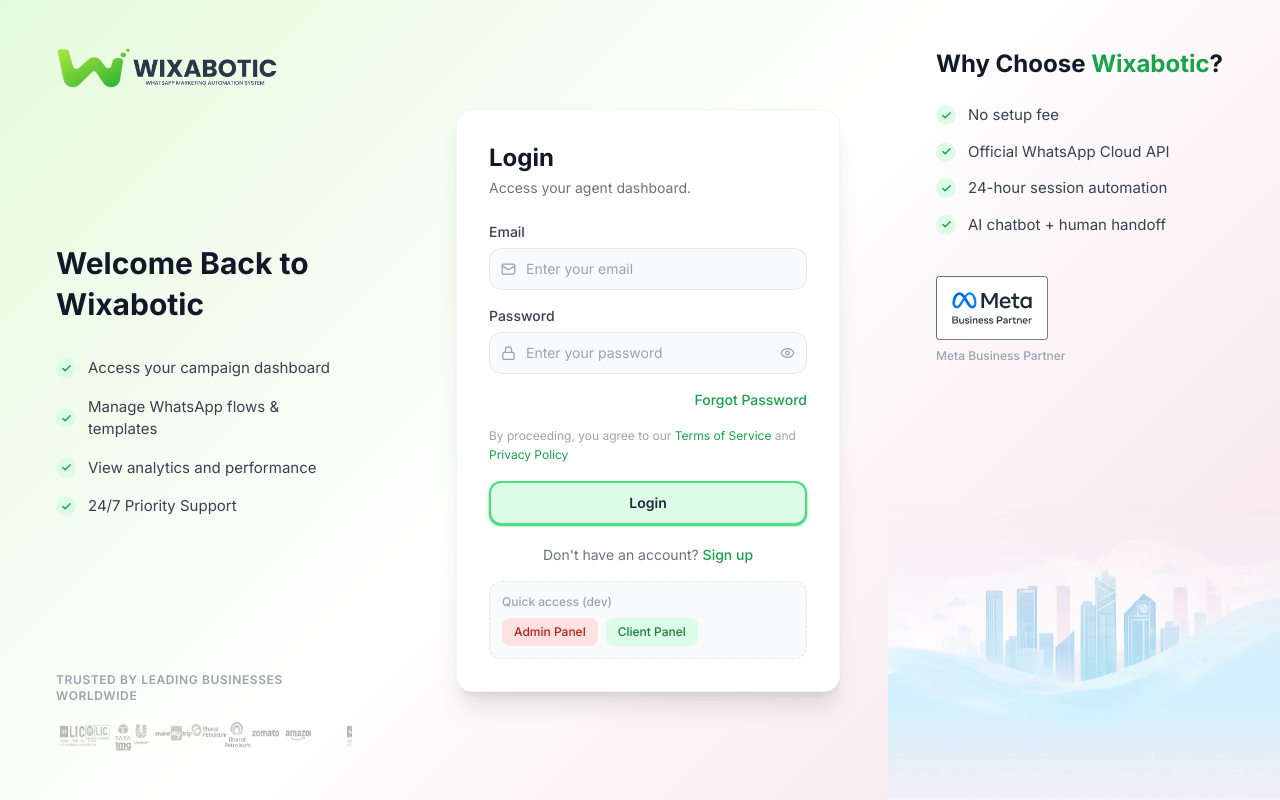
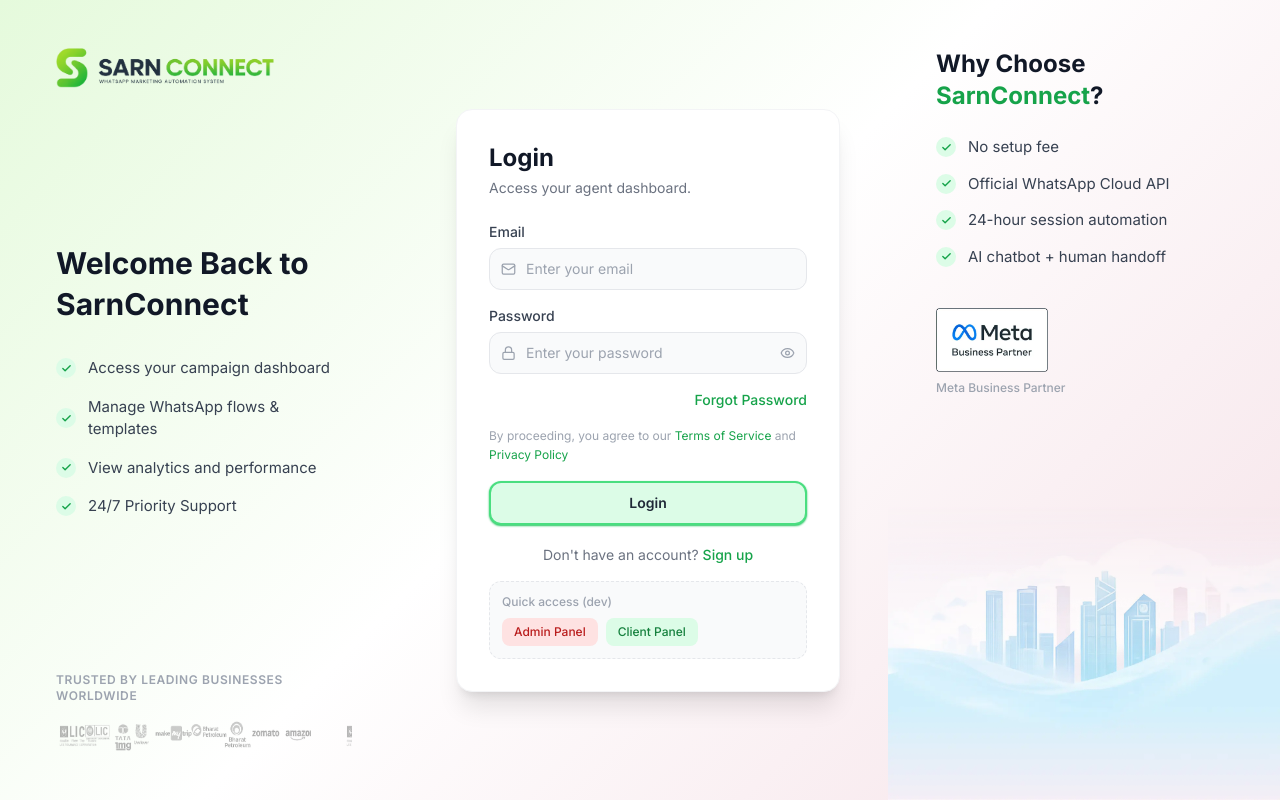
Before and after one commit to Rahulrajput81680/sarn, a React (Vite) app in the folder frontend/: page /login in a window 1280 px wide. Built offline with nearby package versions, Linux system fonts and the light colour scheme; no server answers.

Commit message:
some changes in client dash from wixabotic to sarnconnect

```diff
--- a/frontend/src/layouts/AdminLayout.jsx
+++ b/frontend/src/layouts/AdminLayout.jsx
@@ -172,12 +172,12 @@ export default function AdminLayout() {
         <div className="flex flex-col items-center justify-center px-3 py-4 border-b border-slate-700">
           {sidebarOpen ? (
             <>
-              <img src="/images/icon.png" alt="Wixabotic" className="h-8 w-auto object-contain  invert" />
+              <img src="/images/sarn.png" alt="Wixabotic" className="h-8 w-auto object-contain  invert" />
               <span className="text-xs text-red-400 font-medium mt-1">Master Admin</span>
             </>
           ) : (
             <img
-              src="/images/icon.png"
+              src="/images/sarn.png"
               alt="W"
               className="w-10 h-5 object-cover object-left shrink-0"
             />
--- a/frontend/src/layouts/DashboardLayout.jsx
+++ b/frontend/src/layouts/DashboardLayout.jsx
@@ -13,14 +13,14 @@ import OnboardingWizard from '../components/onboarding/OnboardingWizard'
 const NAV = [
   { label: 'Dashboard',          icon: LayoutDashboard, to: '/dashboard' },
   { label: 'Bulk Messaging',     icon: Send,            to: '/bulk-messaging' },
-  { label: 'Campaigns',          icon: Megaphone,       to: '/campaigns' },
+  // { label: 'Campaigns',          icon: Megaphone,       to: '/campaigns' },
   { label: 'Contacts',           icon: Users,           to: '/contacts' },
-  { label: 'Team Inbox',         icon: MessageSquare,   to: '/inbox' },
-  { label: 'Chatbot Builder',    icon: Bot,             to: '/chatbot' },
-  { label: 'Analytics',          icon: BarChart3,       to: '/analytics' },
+  // { label: 'Team Inbox',         icon: MessageSquare,   to: '/inbox' },
+  // { label: 'Chatbot Builder',    icon: Bot,             to: '/chatbot' },
+  // { label: 'Analytics',          icon: BarChart3,       to: '/analytics' },
   { label: 'Templates',          icon: FileText,        to: '/templates' },
-  { label: 'Team & Access',      icon: UserCog,         to: '/team' },
-  { label: 'Billing',            icon: CreditCard,      to: '/billing' },
+  // { label: 'Team & Access',      icon: UserCog,         to: '/team' },
+  // { label: 'Billing',            icon: CreditCard,      to: '/billing' },
 ]
 
 const AUTO_COLLAPSE_ROUTES = ['/inbox', '/chatbot']
@@ -73,12 +73,12 @@ export default function DashboardLayout() {
 
         <div className="h-14 flex items-center justify-center px-3 border-b border-green-100/60">
           {sidebarOpen ? (
-            <img src="/images/icon.png" alt="Wixabotic" className="h-8 w-auto object-contain" />
+            <img src="/images/sarn.png" alt="Wixabotic" className="h-8 w-auto object-contain" />
           ) : (
             <img
-              src="/images/icon.png"
+              src="/images/sarn.png"
               alt="W"
-              className="w-10 h-5 object-cover object-left shrink-0"
+              className="w-5 h-5 object-cover object-left shrink-0"
             />
           )}
         </div>
--- a/frontend/src/pages/auth/AdminLogin.jsx
+++ b/frontend/src/pages/auth/AdminLogin.jsx
@@ -9,10 +9,10 @@ const EASE_OUT = [0.23, 1, 0.32, 1]
 
 /* Dummy admin credentials */
 const ADMIN_ACCOUNTS = [
-  { email: 'admin@wixabotic.io',    password: 'admin123',    role: ROLES.SUPER_ADMIN, name: 'Kunal Sharma'  },
-  { email: 'support@wixabotic.io',  password: 'support123',  role: ROLES.ADMIN,       name: 'Arjun Mehta'  },
-  { email: 'billing@wixabotic.io',  password: 'billing123',  role: ROLES.ADMIN,       name: 'Priya Sharma' },
-  { email: 'compliance@wixabotic.io',password: 'comply123',  role: ROLES.ADMIN,       name: 'Sneha Rao'    },
+  { email: 'admin@SarnConnect.io',    password: 'admin123',    role: ROLES.SUPER_ADMIN, name: 'Kunal Sharma'  },
+  { email: 'support@SarnConnect.io',  password: 'support123',  role: ROLES.ADMIN,       name: 'Arjun Mehta'  },
+  { email: 'billing@SarnConnect.io',  password: 'billing123',  role: ROLES.ADMIN,       name: 'Priya Sharma' },
+  { email: 'compliance@SarnConnect.io',password: 'comply123',  role: ROLES.ADMIN,       name: 'Sneha Rao'    },
 ]
 
 export default function AdminLogin() {
@@ -63,7 +63,7 @@ export default function AdminLogin() {
             <ShieldCheck size={28} className="text-white" />
           </div>
           <h1 className="text-2xl font-bold text-white">Master Admin</h1>
-          <p className="text-sm text-slate-400 mt-1">Wixabotic Control Panel</p>
+          <p className="text-sm text-slate-400 mt-1">SarnConnect Control Panel</p>
         </div>
 
         {/* Warning */}
@@ -83,7 +83,7 @@ export default function AdminLogin() {
                 type="email"
                 value={email}
                 onChange={(e) => setEmail(e.target.value)}
-                placeholder="admin@wixabotic.io"
+                placeholder="admin@SarnConnect.io"
                 required
                 className="w-full pl-10 pr-4 py-3 bg-slate-800 border border-slate-700 text-white placeholder:text-slate-500 rounded-xl text-sm focus:outline-none focus:ring-2 focus:ring-red-500 focus:border-transparent transition-all"
               />
--- a/frontend/src/pages/auth/ForgotPassword.jsx
+++ b/frontend/src/pages/auth/ForgotPassword.jsx
@@ -10,7 +10,7 @@ export default function ForgotPassword() {
     >
       <div className="w-full max-w-md">
         <div className="text-center mb-8">
-          <img src="/images/icon.png" alt="Wixabotic" className="h-12 mx-auto object-contain" />
+          <img src="/images/sarn.png" alt="SarnConnect" className="h-12 mx-auto object-contain" />
         </div>
         <div className="bg-white rounded-2xl shadow-xl border border-gray-100 p-8">
           <h2 className="text-xl font-bold text-gray-900 mb-1">Reset password</h2>
--- a/frontend/src/pages/auth/Login.jsx
+++ b/frontend/src/pages/auth/Login.jsx
@@ -59,11 +59,11 @@ export default function Login() {
     >
       {/* ── Left panel ── */}
       <div className="hidden lg:flex flex-col justify-between flex-1 min-w-0 px-14 py-12">
-        <img src="/images/icon.png" alt="Wixabotic" className="h-10 w-auto object-contain object-left" />
+        <img src="/images/sarn.png" alt="SarnConnect" className="h-10 w-auto object-contain object-left" />
 
         <div>
           <h1 className="text-3xl font-bold text-gray-900 leading-snug mb-8">
-            Welcome Back to<br />Wixabotic
+            Welcome Back to<br />SarnConnect
           </h1>
           <ul className="space-y-4">
             {LEFT_FEATURES.map((f) => (
@@ -95,7 +95,7 @@ export default function Login() {
         <div className="w-full max-w-sm">
           {/* Mobile logo */}
           <div className="flex justify-center mb-8 lg:hidden">
-            <img src="/images/icon.png" alt="Wixabotic" className="h-12 w-auto object-contain" />
+            <img src="/images/sarn.png" alt="SarnConnect" className="h-12 w-auto object-contain" />
           </div>
 
           <div className="bg-white rounded-2xl shadow-xl border border-gray-100 p-8">
@@ -182,7 +182,7 @@ export default function Login() {
               <div className="flex gap-2">
                 <button
                   onClick={() => {
-                    setAuth({ name: 'Super Admin', email: 'admin@wixabotic.com', role: 'super_admin' }, 'dev-token')
+                    setAuth({ name: 'Super Admin', email: 'admin@SarnConnect.com', role: 'super_admin' }, 'dev-token')
                     navigate('/admin')
                   }}
                   className="text-xs px-3 py-1.5 rounded-lg bg-red-100 text-red-700 hover:bg-red-200 font-medium"
@@ -192,7 +192,7 @@ export default function Login() {
                 <button
                   onClick={() => {
                     logout()
-                    setAuth({ name: 'Demo User', email: 'user@wixabotic.com', role: 'admin' }, 'dev-token-user')
+                    setAuth({ name: 'Demo User', email: 'user@SarnConnect.com', role: 'admin' }, 'dev-token-user')
                     navigate('/dashboard')
                   }}
                   className="text-xs px-3 py-1.5 rounded-lg bg-green-100 text-green-700 hover:bg-green-200 font-medium"
@@ -209,7 +209,7 @@ export default function Login() {
       <div className="hidden lg:flex flex-col flex-1 min-w-0 px-12 py-12 relative overflow-hidden">
         <div className="relative z-10">
           <h2 className="text-2xl font-bold text-gray-900 mb-1">
-            Why Choose <span className="text-green-600">Wixabotic</span>?
+            Why Choose <span className="text-green-600">SarnConnect</span>?
           </h2>
           <ul className="space-y-3.5 mt-6">
             {RIGHT_FEATURES.map((f) => (
--- a/frontend/src/pages/auth/Register.jsx
+++ b/frontend/src/pages/auth/Register.jsx
@@ -39,11 +39,11 @@ export default function Register() {
     >
       {/* ── Left panel ── */}
       <div className="hidden lg:flex flex-col justify-between flex-1 min-w-0 px-14 py-12">
-        <img src="/images/icon.png" alt="Wixabotic" className="h-10 w-auto object-contain object-left" />
+        <img src="/images/sarn.png" alt="SarnConnect" className="h-10 w-auto object-contain object-left" />
 
         <div>
           <h1 className="text-3xl font-bold text-gray-900 leading-snug mb-8">
-            Start Growing with<br />Wixabotic
+            Start Growing with<br />SarnConnect
           </h1>
           <ul className="space-y-4">
             {LEFT_FEATURES.map((f) => (
@@ -75,7 +75,7 @@ export default function Register() {
         <div className="w-full max-w-sm">
           {/* Mobile logo */}
           <div className="flex justify-center mb-8 lg:hidden">
-            <img src="/images/icon.png" alt="Wixabotic" className="h-12 w-auto object-contain" />
+            <img src="/images/icon.png" alt="SarnConnect" className="h-12 w-auto object-contain" />
           </div>
 
           <div className="bg-white rounded-2xl shadow-xl border border-gray-100 p-8">
@@ -138,7 +138,7 @@ export default function Register() {
       <div className="hidden lg:flex flex-col flex-1 min-w-0 px-12 py-12 relative overflow-hidden">
         <div className="relative z-10">
           <h2 className="text-2xl font-bold text-gray-900 mb-1">
-            Why Choose <span className="text-green-600">Wixabotic</span>?
+            Why Choose <span className="text-green-600">SarnConnect</span>?
           </h2>
           <ul className="space-y-4 mt-6">
             {RIGHT_FEATURES.map((f) => (
--- a/frontend/src/pages/client/templates/Templates.jsx
+++ b/frontend/src/pages/client/templates/Templates.jsx
@@ -99,7 +99,7 @@ const SEED = [
     id: 7, name: 'account_update_notice', category: 'utility', language: 'Hindi', status: 'draft',
     header: { type: 'none', text: '', url: '' },
     body: "नमस्ते {{1}},\n\nआपके अकाउंट में बदलाव किया गया है। अगर यह आपने नहीं किया, तो तुरंत हमसे संपर्क करें।",
-    footer: 'Wixabotic Support',
+    footer: 'SarnConnect Support',
     buttons: [{ type: 'call', label: 'Call Support', value: '+919876543210' }],
     updatedAt: '5 hours ago', usedIn: 0,
   },
@@ -142,9 +142,9 @@ function WaPreview({ form }) {
           {/* WA header bar */}
           <div className="bg-[#075e54] px-3 py-2 flex items-center gap-2">
             <div className="w-6 h-6 rounded-full bg-green-400 flex items-center justify-center">
-              <span className="text-white text-xs font-bold">W</span>
+              <span className="text-white text-xs font-bold">SC</span>
             </div>
-            <p className="text-white text-xs font-medium flex-1">Wixabotic</p>
+            <p className="text-white text-xs font-medium flex-1">SarnConnect</p>
           </div>
 
           {/* Chat area */}
```
Also changed, not shown: frontend/public/images/sarn.png (added), 1 other file (tests, documents, lock files or other folders).
